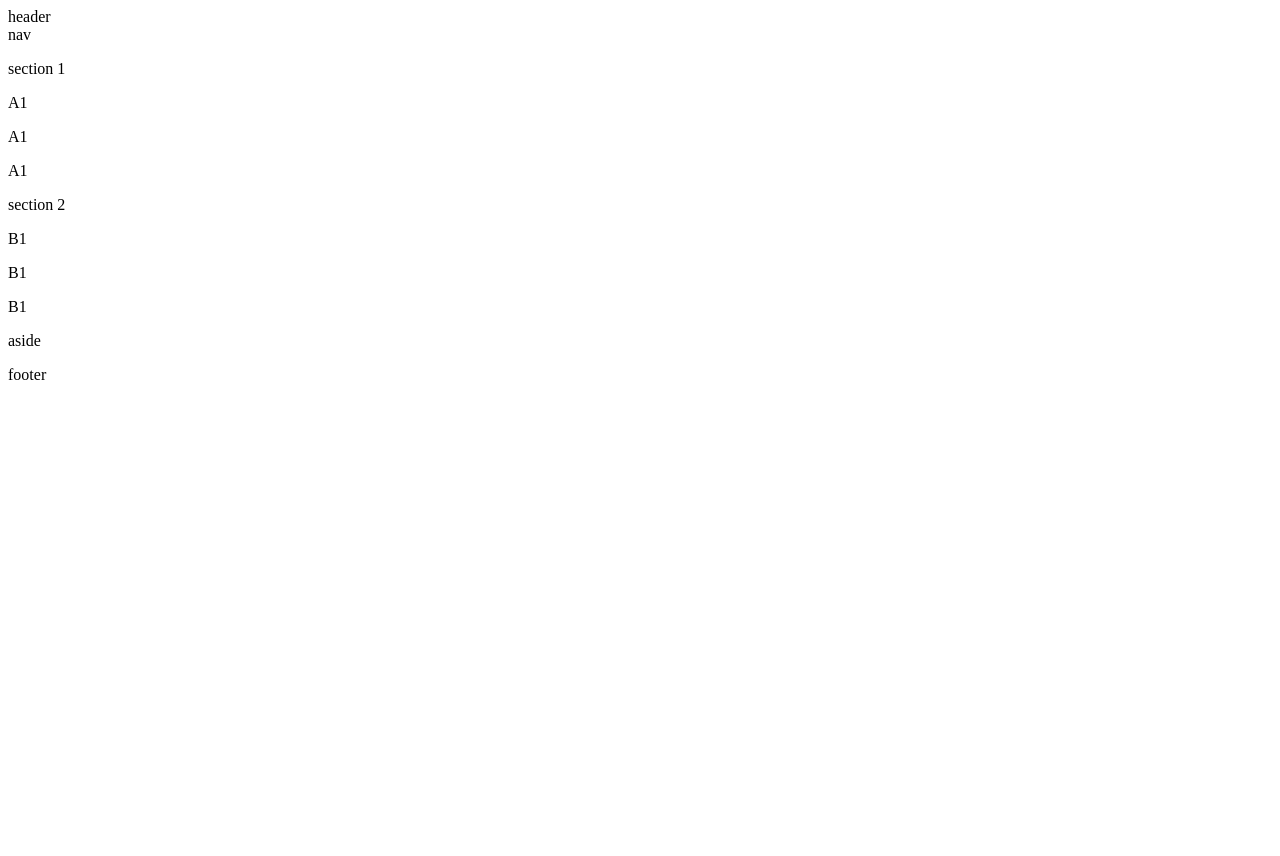
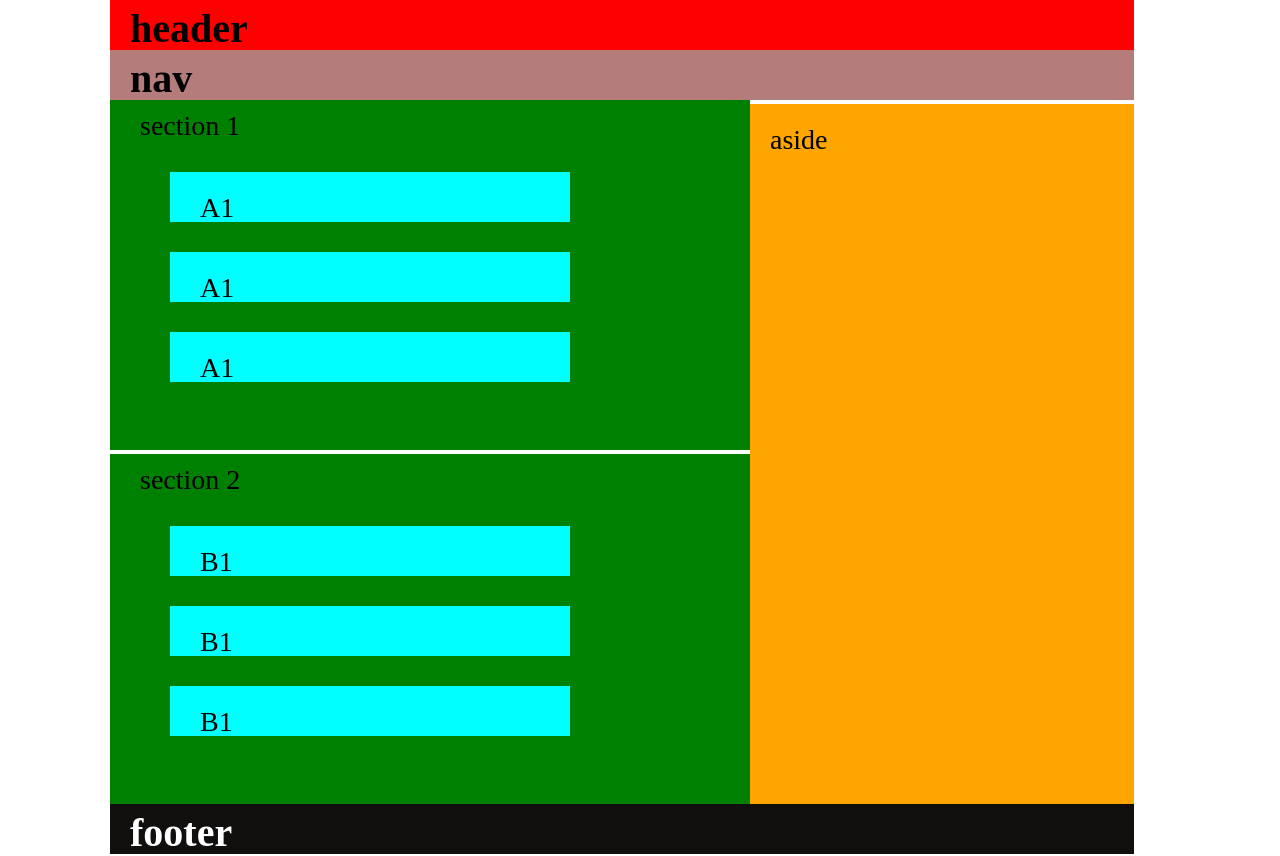
Before and after one commit to gogabarnabishvili/-re-educate-lecture-6-exercise, a plain HTML site: page lecture 6 index.html/style1.html in a window 1280 px wide. Before the commit the page ends 800 px from the top, so only its background shows below. Drawn offline with Linux system fonts and the light colour scheme; the site is published under a folder, as on GitHub Pages, so addresses that start at the root find nothing.

Commit message:
update link style1.css

```diff
--- a/lecture 6 index.html/style1.html
+++ b/lecture 6 index.html/style1.html
@@ -6,7 +6,7 @@
     <meta http-equiv="X-UA-Compatible" content="IE=edge">
     <meta name="viewport" content="width=device-width, initial-scale=1.0">
     <title>style 1</title>
-    <link rel="stylesheet" href="/style1.css">
+    <link rel="stylesheet" href="./style1.css">
 </head>
 
 <body>
```
